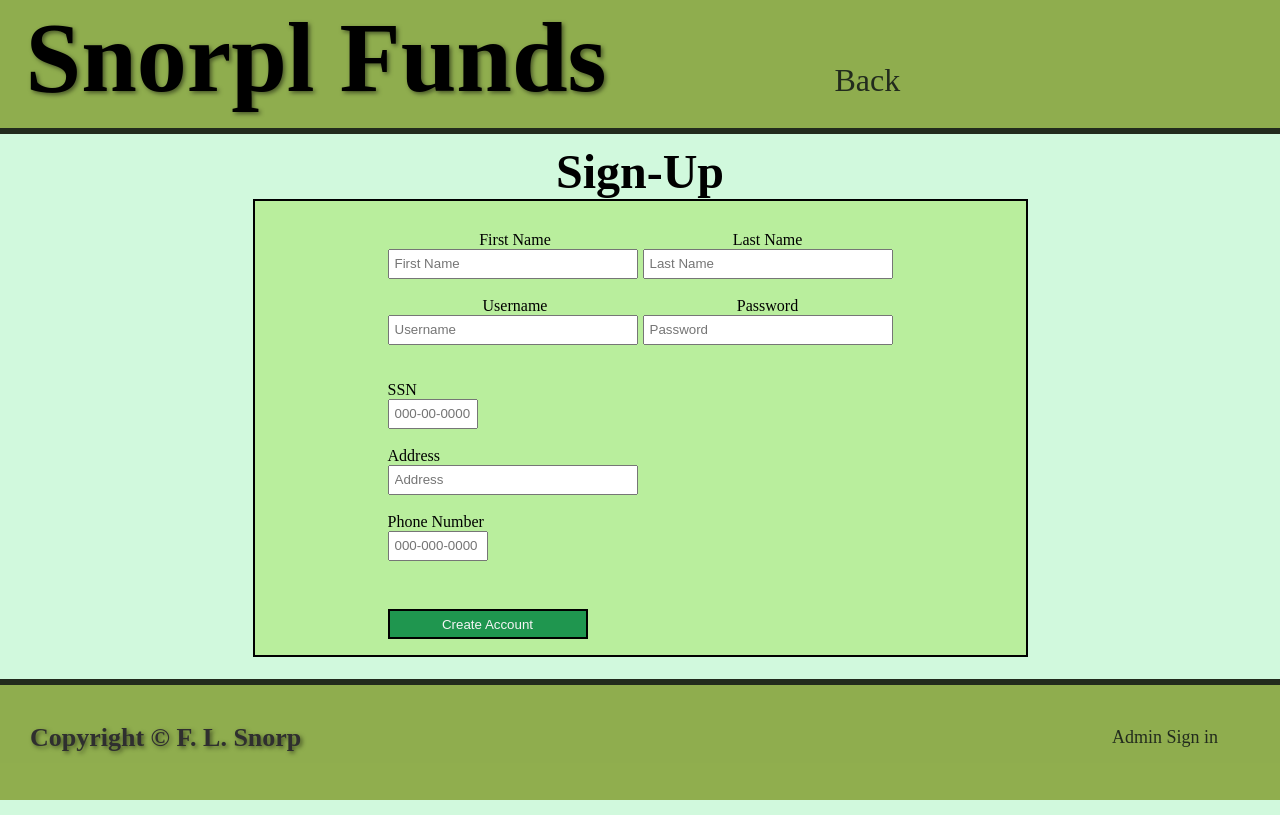
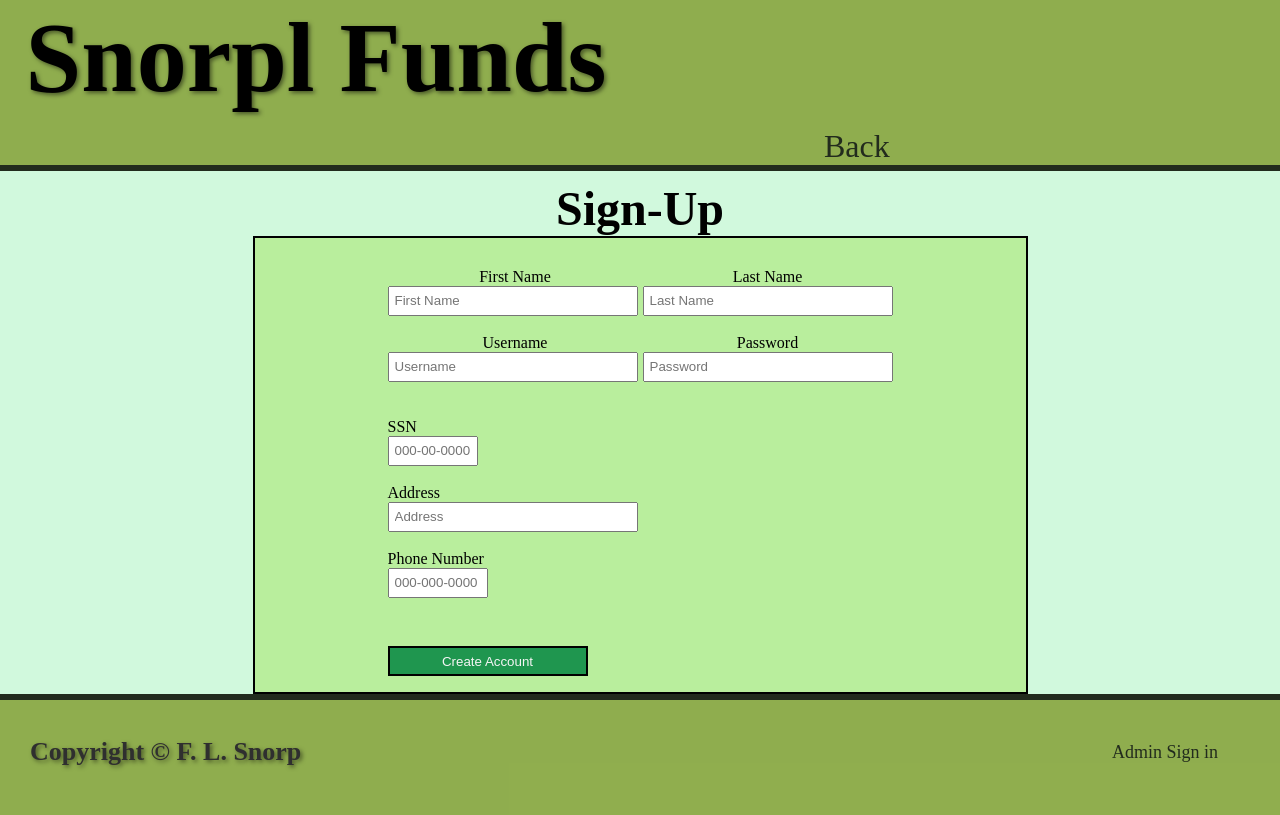
Before and after one commit to Dzook1/Banking, a Flask app: page /signup.html in a window 1280 px wide. Run offline with Flask 3, Linux system fonts and the light colour scheme.

Commit message:
couple patches to signup logins

```diff
--- a/Static/style.css
+++ b/Static/style.css
@@ -275,3 +275,7 @@
     justify-content: flex-start;
     justify-content: center;
 }
+
+.back {
+    margin-left: 600px;
+}
--- a/Templates/adminLogin.html
+++ b/Templates/adminLogin.html
@@ -4,7 +4,7 @@
 
 {% block nav %}
 <div class="nav-flex">
-    <a href="/">Back</a>
+    <a href="/" class="back">Back</a>
 </div>
 {% endblock %}
 
--- a/Templates/index.html
+++ b/Templates/index.html
@@ -16,6 +16,6 @@
             </form>
         </div>
         <br>
-        <a class="loginBox-signupA" href="/">No account? Sign-up here</a>
+        <a class="loginBox-signupA" href="/signup.html">No account? Sign-up here</a>
     </section>
 {% endblock %}
--- a/Templates/signup.html
+++ b/Templates/signup.html
@@ -4,7 +4,7 @@
 
 {% block nav %}
 <div class="nav-flex">
-    <a href="/">Back</a>
+    <a href="/" class="back">Back</a>
 </div>
 {% endblock %}
 
@@ -49,9 +49,6 @@
             <input type="text" class="signupForm-phoneNumber" name="Phone Number" placeholder="000-000-0000" maxlength="12" pattern="\d{3}-?\d{3}-?d{4}">
             <br>
             <input class="signupForm-createAccount" type="submit" value="Create Account">
-            <br>
-            <br>
-            <br>
         </form>
     </div>
 </section>
```
